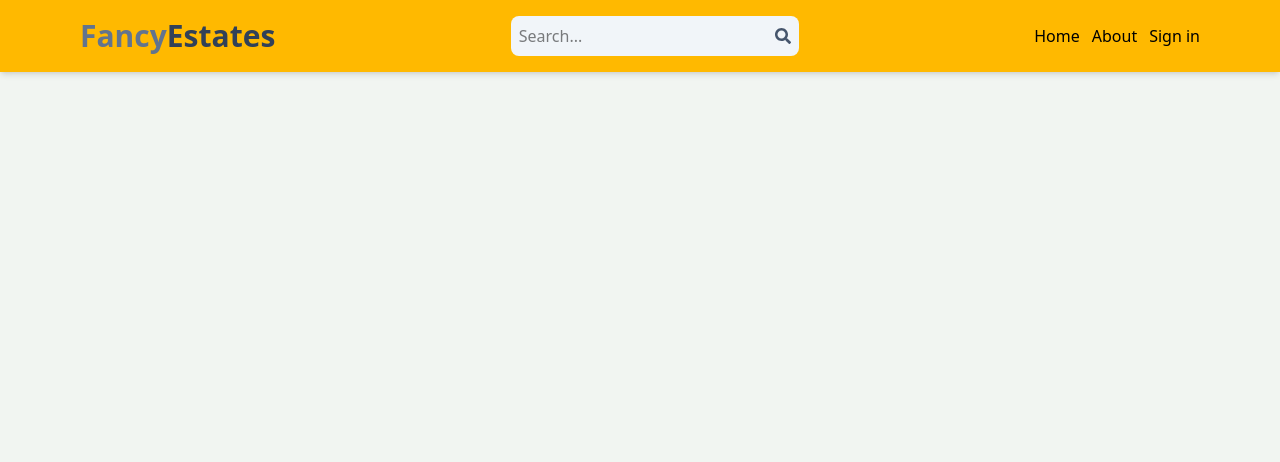
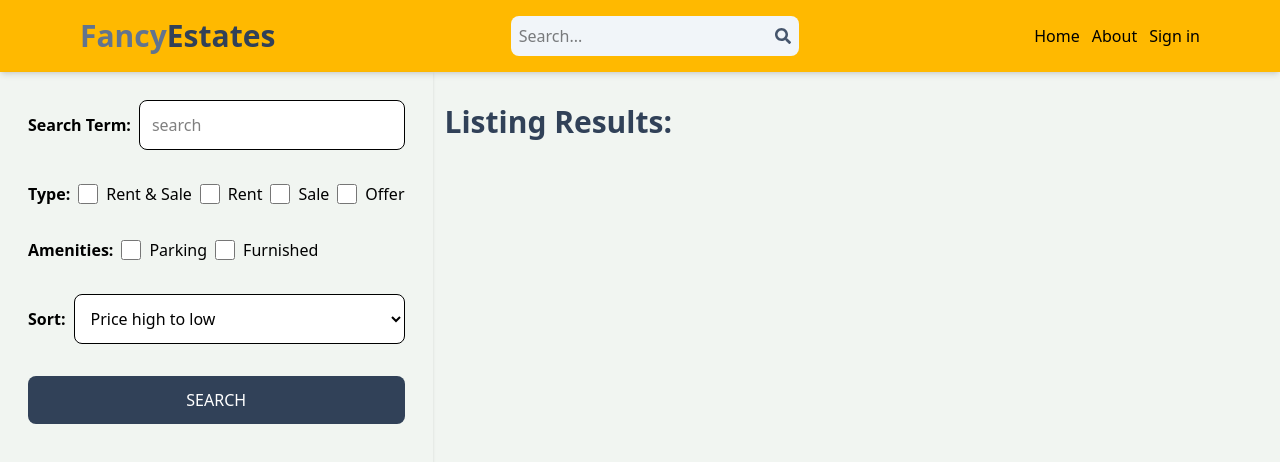
Before and after one commit to Noma7code/real-estate, a React (Vite) app in the folder client/: page /search in a window 1280 px wide. Shown: the top 462 px of the page. Built offline with nearby package versions, Linux system fonts and the light colour scheme; no server answers.

Commit message:
create search page ui

```diff
--- a/client/src/App.jsx
+++ b/client/src/App.jsx
@@ -10,6 +10,7 @@
 import CreateListing from "./pages/CreateListing";
 import UpdateListing from "./pages/UpdateListing";
 import Listing from "./pages/Listing";
+import Search from "./pages/Search";
 
 export default function App() {
   return (
@@ -21,6 +22,7 @@
         <Route path="/signup" element={<SignUp />} />
         <Route path="/about" element={<About />} />
         <Route path="/lookuplisting/:listingId" element={<Listing />} />
+        <Route path="/search" element={<Search />} />
         <Route element={<PrivateRoute />}>
           <Route path="/profile" element={<Profile />} />
           <Route path="/create-listing" element={<CreateListing />} />
--- /dev/null
+++ b/client/src/pages/Search.jsx
@@ -0,0 +1,83 @@
+import { useState } from "react";
+
+export default function Search() {
+  const [searchTerm, setSearchTerm] = useState("");
+  return (
+    <div className="flex flex-col md:flex-row">
+      {/* filter inputs */}
+      <div className="p-7 shadow md:min-h-screen">
+        <form className="flex flex-col gap-8">
+          <div className="flex gap-2 items-center ">
+            <label
+              className="whitespace-nowrap font-semibold"
+              htmlFor="searchTerm"
+            >
+              Search Term:
+            </label>
+            <input
+              type="text"
+              value={searchTerm}
+              id="searchTerm"
+              placeholder="search"
+              className="bg-white p-3 rounded-lg outline-none border w-full"
+            />
+          </div>
+          {/* types filter */}
+          <div className="flex gap-2  flex-wrap items-center">
+            <label className=" font-semibold">Type:</label>
+            <div className="flex gap-2">
+              <input type="checkbox" id="all" className="w-5" />
+              <span>Rent & Sale</span>
+            </div>
+            <div className="flex gap-2">
+              <input type="checkbox" id="rent" className="w-5" />
+              <span>Rent</span>
+            </div>
+            <div className="flex gap-2">
+              <input type="checkbox" id="sale" className="w-5" />
+              <span>Sale</span>
+            </div>
+            <div className="flex gap-2">
+              <input type="checkbox" id="offer" className="w-5" />
+              <span>Offer</span>
+            </div>
+          </div>
+          {/* amenities:parking, furnished */}
+          <div className="flex gap-2">
+            <label className=" font-semibold">Amenities:</label>
+            <div className="flex gap-2">
+              <input type="checkbox" id="parking" className="w-5" />
+              <span>Parking</span>
+            </div>
+            <div className="flex gap-2">
+              <input type="checkbox" id="furnished" className="w-5" />
+              <span>Furnished</span>
+            </div>
+          </div>
+          {/* sort */}
+          <div className="flex items-center gap-2">
+            <label className=" font-semibold">Sort:</label>
+            <select
+              id="sort_order"
+              className="w-full bg-white border rounded-lg p-3"
+            >
+              <option value="Price high to low">Price high to low</option>
+              <option value="price low to high">price low to high</option>
+              <option value="latest">latest</option>
+              <option value="oldest">oldest</option>
+            </select>
+          </div>
+          <button className="bg-slate-700 text-white uppercase p-3 rounded-lg hover:opacity-85">
+            Search
+          </button>
+        </form>
+      </div>
+      {/* filter results */}
+      <div>
+        <h1 className="text-3xl font-semibold  p-3 text-slate-700 mt-5">
+          Listing Results:
+        </h1>
+      </div>
+    </div>
+  );
+}
```
